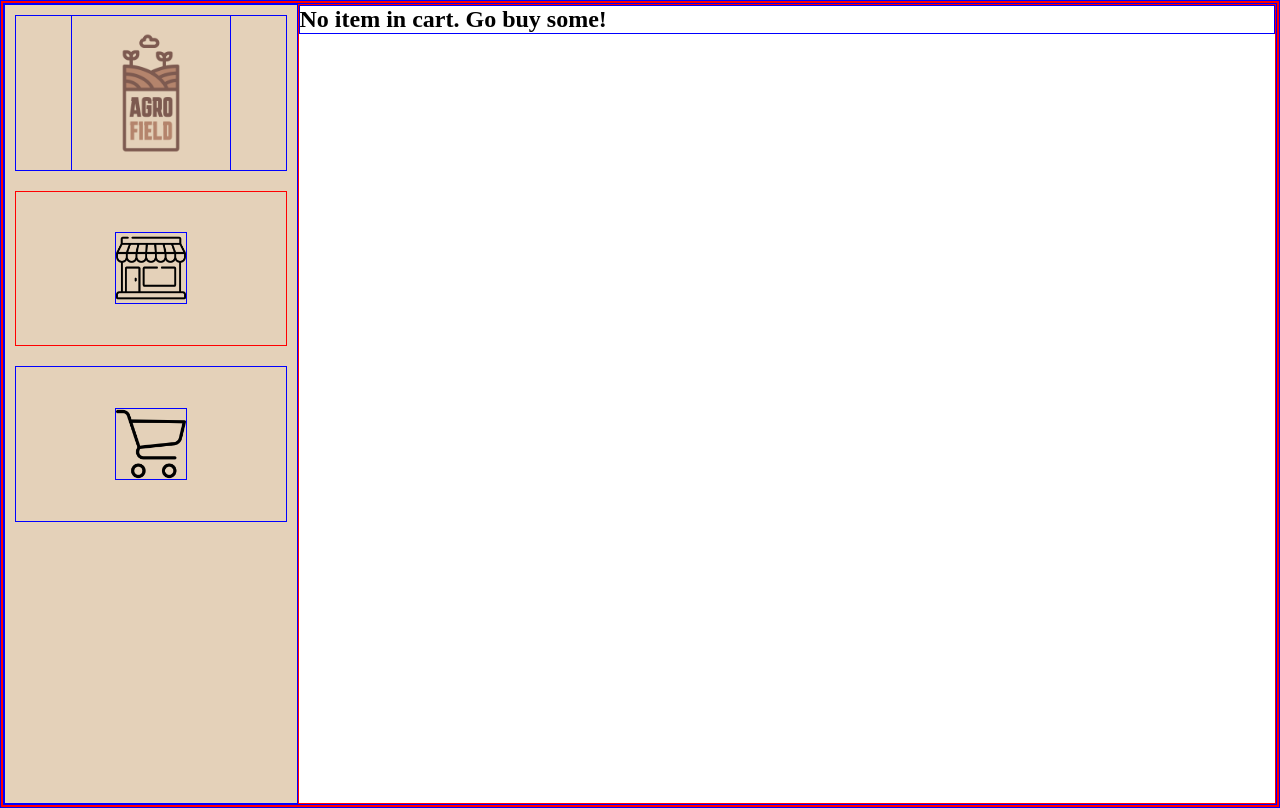
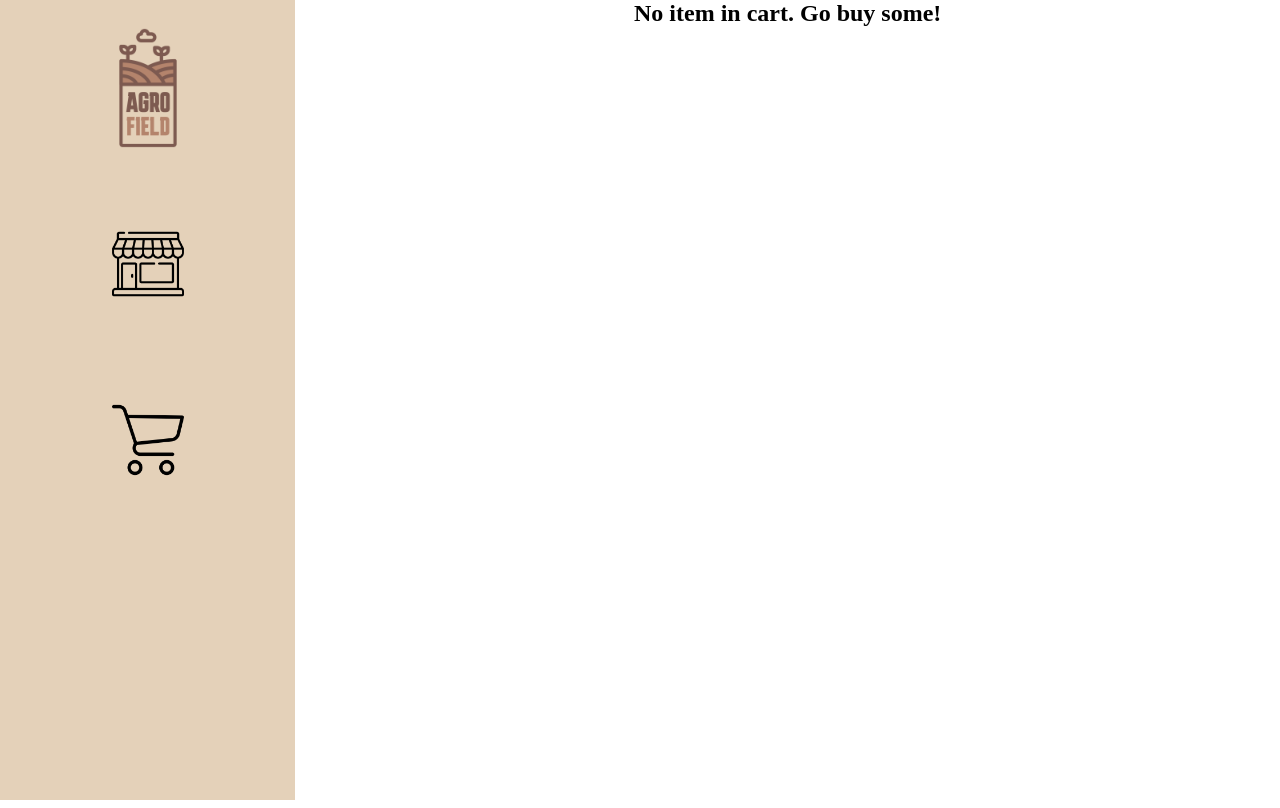
Before and after one commit to Kungfoosian/react-shopping, a React (Create React App) app: page /cart in a window 1280 px wide. Built offline with nearby package versions, Linux system fonts and the light colour scheme.

Commit message:
adding ability to increment and decrement item in cart & update subtotal

```diff
--- a/src/App.css
+++ b/src/App.css
@@ -52,4 +52,6 @@
   display: flex;
   flex-direction: column;
   height: 100vh;
+
+  align-items: center;
 }
--- a/src/App.tsx
+++ b/src/App.tsx
@@ -3,13 +3,14 @@ import { NavLink, Routes, Route } from 'react-router-dom';
 import Store from './routes/Store';
 import Cart from './routes/Cart';
 import { Data, getData, findData } from './data';
-import { useEffect, useState } from 'react';
+import { useState } from 'react';
 
 export type cartItem = {
   id: string,
   name: string,
   qty: number,
-  thumbnail: string
+  thumbnail: string,
+  price: number
 }
 
 const logoBrand = require('./assets/logo.png');
@@ -21,12 +22,7 @@ function App() {
 
   const [cart, editCart] = useState<cartItem[]>([]);
 
-  useEffect(() => {
-    console.log(cart);
-  })
-
   function handleAdd(event: any) {
-    console.log('click');
     let itemId: string = event.target.parentElement.id;
 
     let itemFound: cartItem | undefined = findItem(itemId);
@@ -50,7 +46,8 @@ function App() {
       id: itemId,
       name: item.name,
       qty: itemAmount,
-      thumbnail: item.image
+      thumbnail: item.image,
+      price: item.price
     };
 
     return editCart([...cart!, newCartItem]);
--- a/src/component/Counter.tsx
+++ b/src/component/Counter.tsx
@@ -1,7 +1,7 @@
 import { useState } from "react";
 
 export default function Counter(props: any) {
-  const [amount, setAmount] = useState(1);
+  const [amount, setAmount] = useState(props.amount);
 
   function subtract(){
     if(amount === 0) return;
--- a/src/routes/Cart.css
+++ b/src/routes/Cart.css
@@ -1,14 +1,23 @@
-*:nth-child(even) {
+.cart-item-container {
+  /* display: flex; */
+  display: grid;
+  grid-template-columns: repeat(3, 1fr);
   border: 1px solid red;
+  border-radius: 18px;
+  /* justify-content: center; */
+  width: 50%;
 }
 
-*:nth-child(odd) {
-  border: 1px solid blue;
+.cart-item-container > * {
+  display: flex;
+  justify-content: center;
+  align-items: center;
 }
-
 .thumbnail-container {
   width: 50px;
   height: 50px;
+
+  margin: 0 auto;
 }
 
 .thumbnail-container > img {
--- a/src/routes/Cart.tsx
+++ b/src/routes/Cart.tsx
@@ -1,23 +1,32 @@
 import { cartItem } from '../App';
 import './Cart.css';
+import Counter from '../component/Counter';
 
 export default function Cart(props: any) {
   const data: cartItem[] = props.data;
 
+  function getSubtotal() {
+    let result = 0;
+    data.forEach(item => {
+      result += item.qty * item.price;
+    })
+
+    return result;
+  }
+
   function displayCart() {
     return <>
       {data.map(item => (
-        <div className='cart-item-container'>
-          <div key={item.id}>
-            <div className='thumbnail-container'>
-              <img alt='produce' src={require(`../assets/${item.thumbnail}`)}></img>
-            </div>
-            <p>{item.name}</p>
-            <p>{item.qty}</p>
+        <div key={item.id} className='cart-item-container'>
+          <div className='thumbnail-container'>
+            <img alt='produce' src={require(`../assets/${item.thumbnail}`)}></img>
           </div>
+          <p>{item.name}</p>
+          <Counter id={item.id} amount={item.qty} />
         </div>
       ))}
 
+      <p>Grand total: §{getSubtotal()}</p>
       <button onClick={props.handleSubmit}>Place Order</button>
     </>
   }
```
